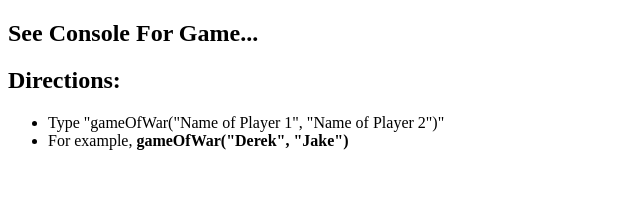
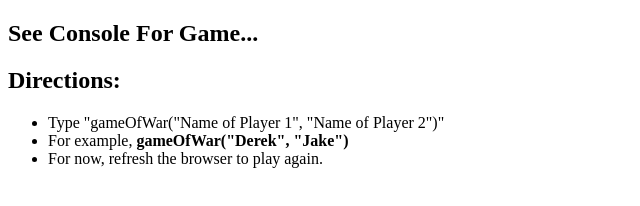
Before and after one commit to derekwilliamson22/classicWarCardGame, a plain HTML site: page index.html in a window 1280 px wide. Shown: the whole page, without its empty margins (0-640 px from the left). Drawn offline with Linux system fonts and the light colour scheme.

Commit message:
working on adding a reset

```diff
--- a/index.html
+++ b/index.html
@@ -12,6 +12,7 @@
     <ul>
         <li>Type "gameOfWar("Name of Player 1", "Name of Player 2")"</li>
         <li>For example, <b>gameOfWar("Derek", "Jake")</b></li>
+        <li>For now, refresh the browser to play again.</li>
     </ul>
 </body>
 </html>
--- a/script.js
+++ b/script.js
@@ -716,12 +716,14 @@ function singleHandTest(a, b){
                 console.log("this is the war flop 1 value:", warFlop1Value);
                 console.log("this is the war flop 2 value:", warFlop2Value);
                 if(warFlop1Value > warFlop2Value){
+                    console.log("Player 1 wins the WarHand");
                     warHand.push(warFlop1);
                     warHand.push(warFlop2);
                     a = a.concat(warHand.flat());
                     warHand = [];
                 }
                 else if(warFlop1Value < warFlop2Value){
+                    console.log("Player 2 wins the WarHand");
                     warHand.push(warFlop1);
                     warHand.push(warFlop2);
                     b = b.concat(warHand.flat());
@@ -750,12 +752,14 @@ function singleHandTest(a, b){
                     console.log("this is the war flop 1 value:", warFlop1Value);
                     console.log("this is the war flop 2 value:", warFlop2Value);
                     if(warFlop1Value > warFlop2Value){
+                        console.log("Player 1 wins the WarHand");
                         warHand.push(warFlop1);
                         warHand.push(warFlop2);
                         a = a.concat(warHand.flat());
                         warHand = [];
                     }
                     else if(warFlop1Value < warFlop2Value){
+                        console.log("Player 2 wins the WarHand");
                         warHand.push(warFlop1);
                         warHand.push(warFlop2);
                         b = b.concat(warHand.flat());
```
